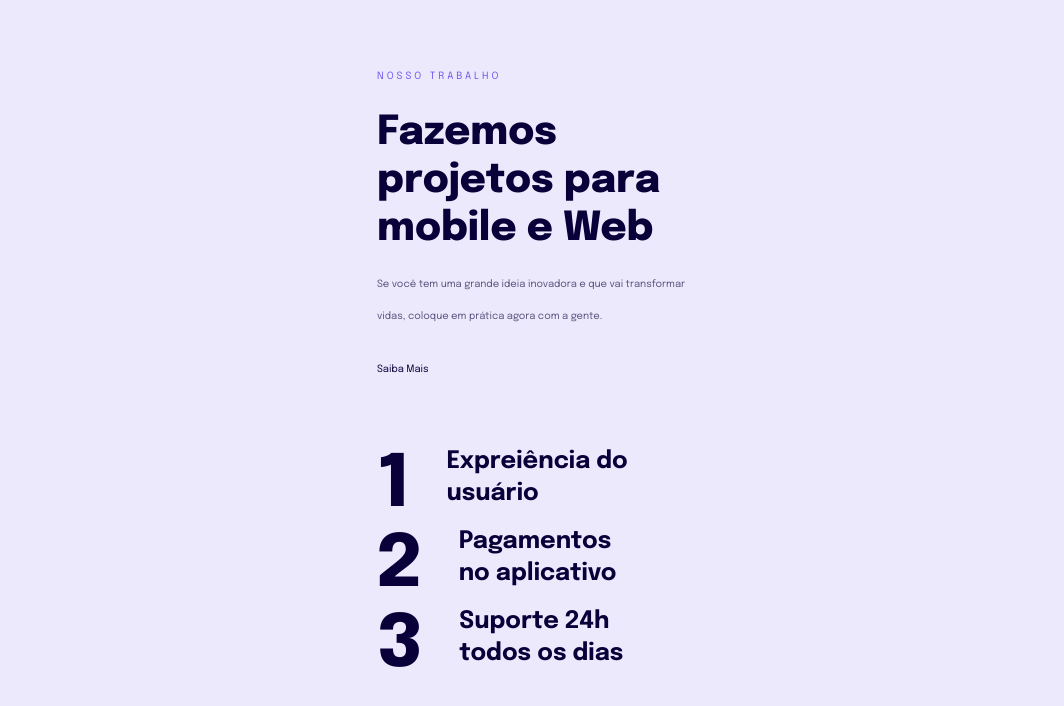
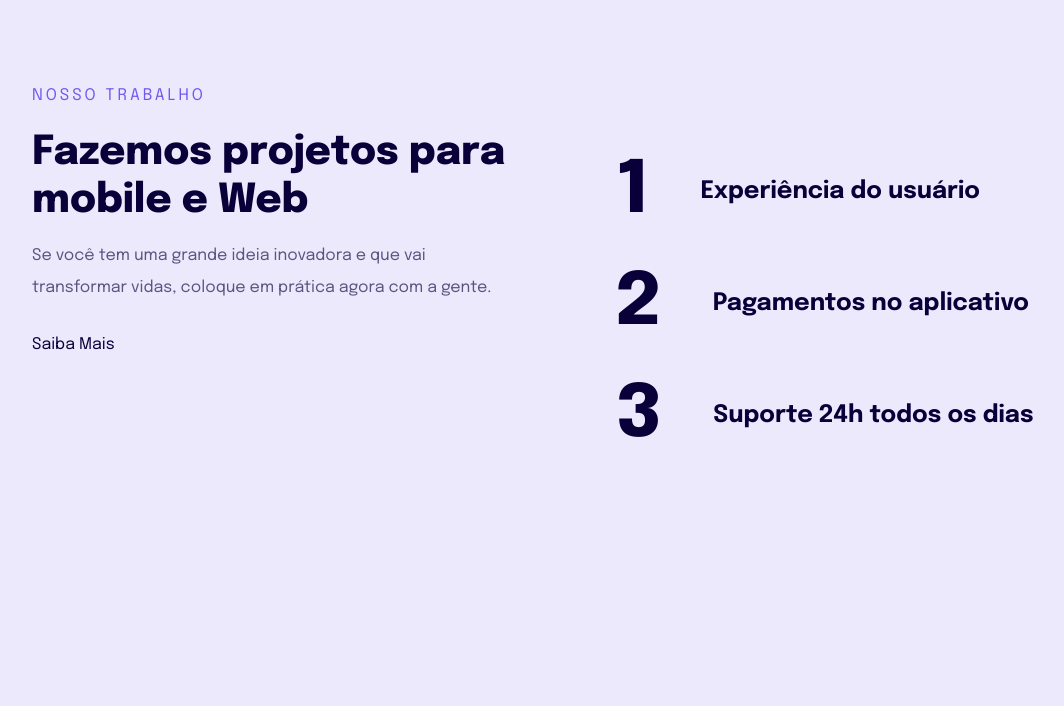
Before and after one commit to viniciuszmota/Projeto-04-RS, a plain HTML site: page index.html in a window 1280 px wide. Shown: the whole page, without its empty margins (98-1162 px from the left). Drawn offline with Linux system fonts and the light colour scheme.

Commit message:
final adjusts

```diff
--- a/index.html
+++ b/index.html
@@ -15,6 +15,7 @@
   </head>
   <body>
     <main>
+      <div>
         <p>Nosso trabalho</p>
         <h1>Fazemos projetos para mobile e Web</h1>
         <p>
@@ -22,8 +23,10 @@
           coloque em prática agora com a gente.
         </p>
         <a target="_blank" href="#">Saiba Mais</a>
+      </div>
+
       <ul>
-        <li><span>1</span>Expreiência do usuário</li>
+        <li><span>1</span>Experiência do usuário</li>
         <li><span>2</span>Pagamentos no aplicativo</li>
         <li><span>3</span>Suporte 24h todos os dias</li>
       </ul>
--- a/style.css
+++ b/style.css
@@ -14,6 +14,7 @@ body {
   background: #ece9fd;
   font-family: "Epilogue", sans-serif;
   padding: 6rem 2.3rem 6.6rem;
+  font-size: 1.6rem;
 }
 
 main {
@@ -61,6 +62,10 @@ ul {
   margin-top: 7.2rem;
 }
 
+ul li + li {
+  margin-top: 3.2rem;
+}
+
 ul li {
   font-weight: 700;
   font-size: 2.4rem;
@@ -78,3 +83,27 @@ ul li span {
   letter-spacing: -2px;
   color: #090039;
 }
+
+/* Media queries */
+
+@media (min-width: 700px) {
+  body {
+    padding: 8rem;
+  }
+
+  main {
+    max-width: 1020px;
+    display: flex;
+    gap: 10rem;
+  }
+
+  main > div {
+    max-width: 484px;
+  }
+
+  ul li {
+    gap: 5.3rem;
+    max-width: 450px;
+    align-items: center;
+  }
+}
```
Lines whose indentation alone changed are shown as unchanged.
